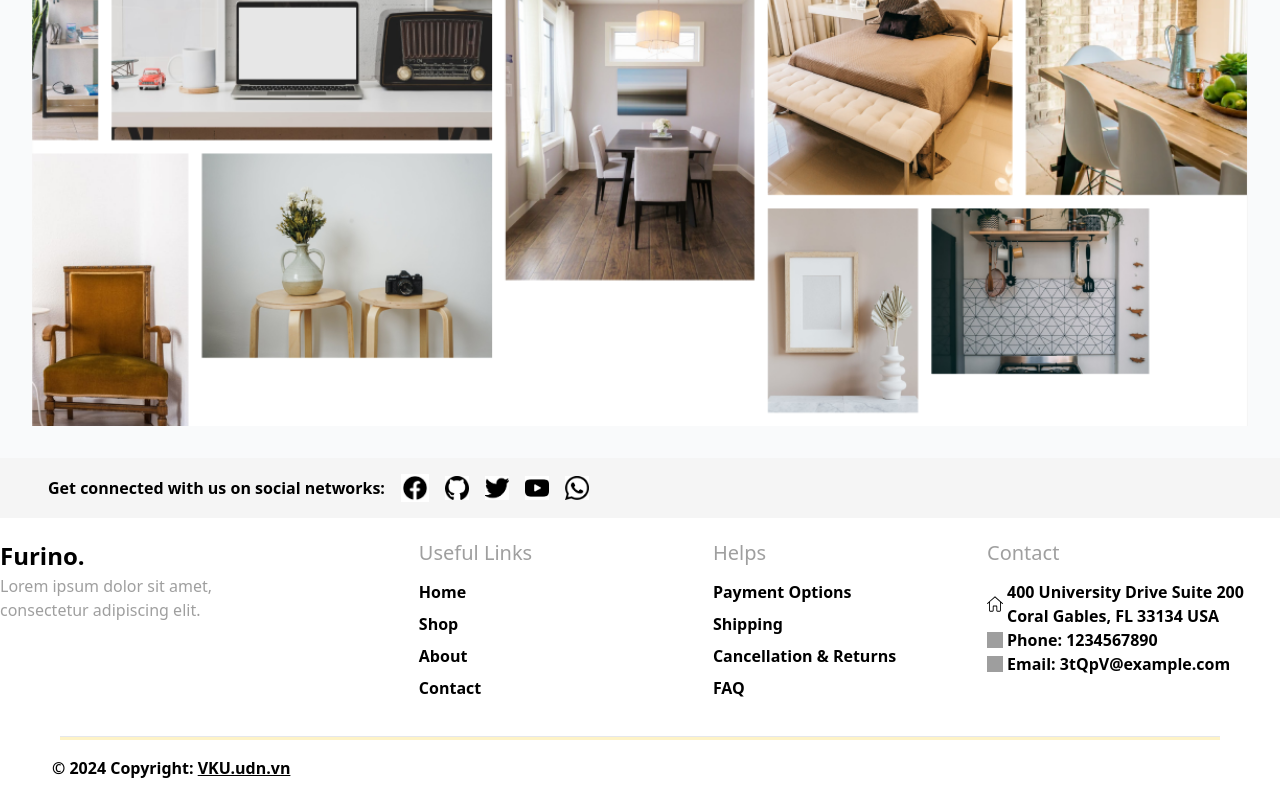
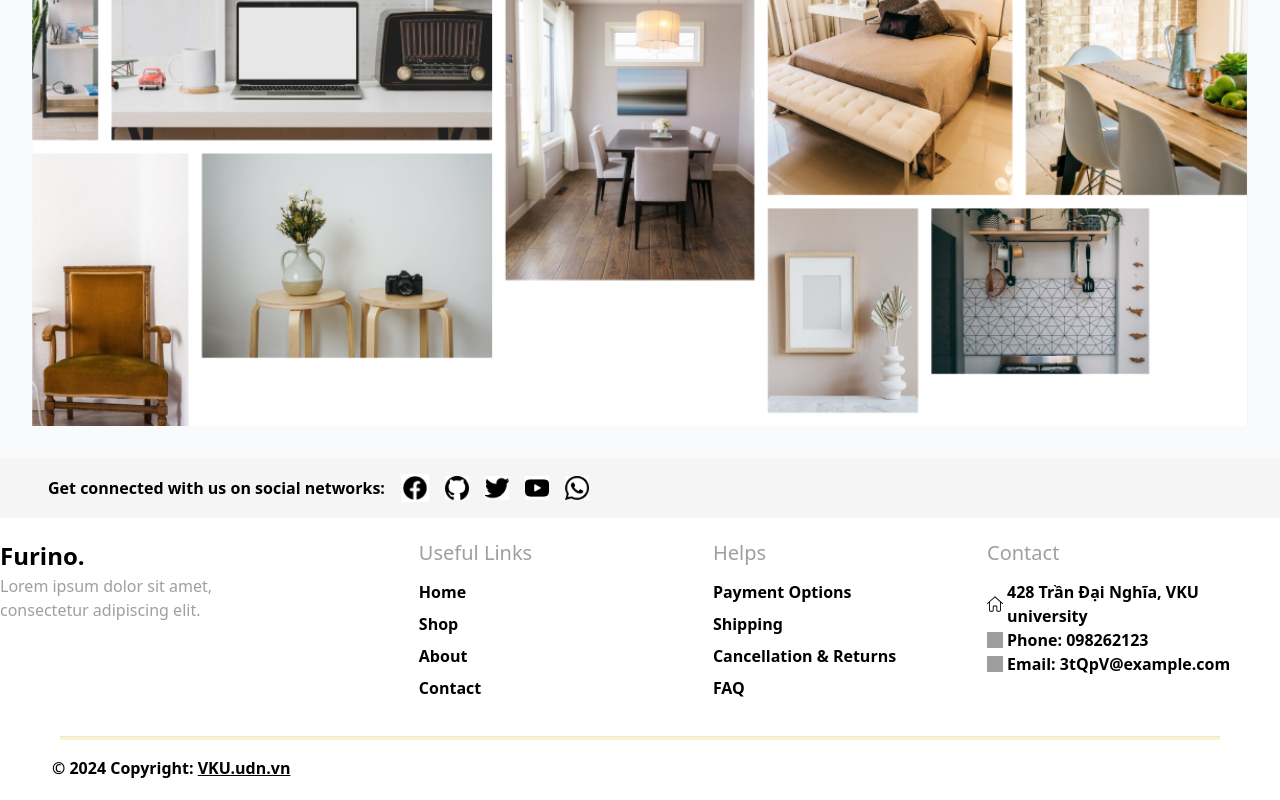
Before and after one commit to DDD-VKU/FNR_FE, a Next.js app: page / in a window 1280 px wide. Shown: the part 3368-4168 px from the top of the page. Built offline with nearby package versions, Linux system fonts and the light colour scheme; grey boxes are pictures that could not be loaded.

Commit message:
fix: text decrption in footer

```diff
--- a/src/pages/layouts/Footer.tsx
+++ b/src/pages/layouts/Footer.tsx
@@ -91,7 +91,7 @@ const Footer = () => {
                                         className="w-4 h-4 text-gray-800"/>
                                         <a href="">
                                         <p className="font-semibold ml-1">
-                                        400 University Drive Suite 200 Coral Gables, FL 33134 USA</p>
+                                        428 Trần Đại Nghĩa, VKU university</p>
                                     </a>
                                 </div>
                                 <div className="flex items-center">
@@ -101,7 +101,7 @@ const Footer = () => {
                                         height={16}
                                         alt=""
                                         className="w-4 h-4 text-gray-800"/>
-                                 <p className="font-semibold ml-1">Phone: 1234567890</p>
+                                 <p className="font-semibold ml-1">Phone: 098262123</p>
                                 </div>
                                 <div className="flex items-center">
                                 <Image
```
